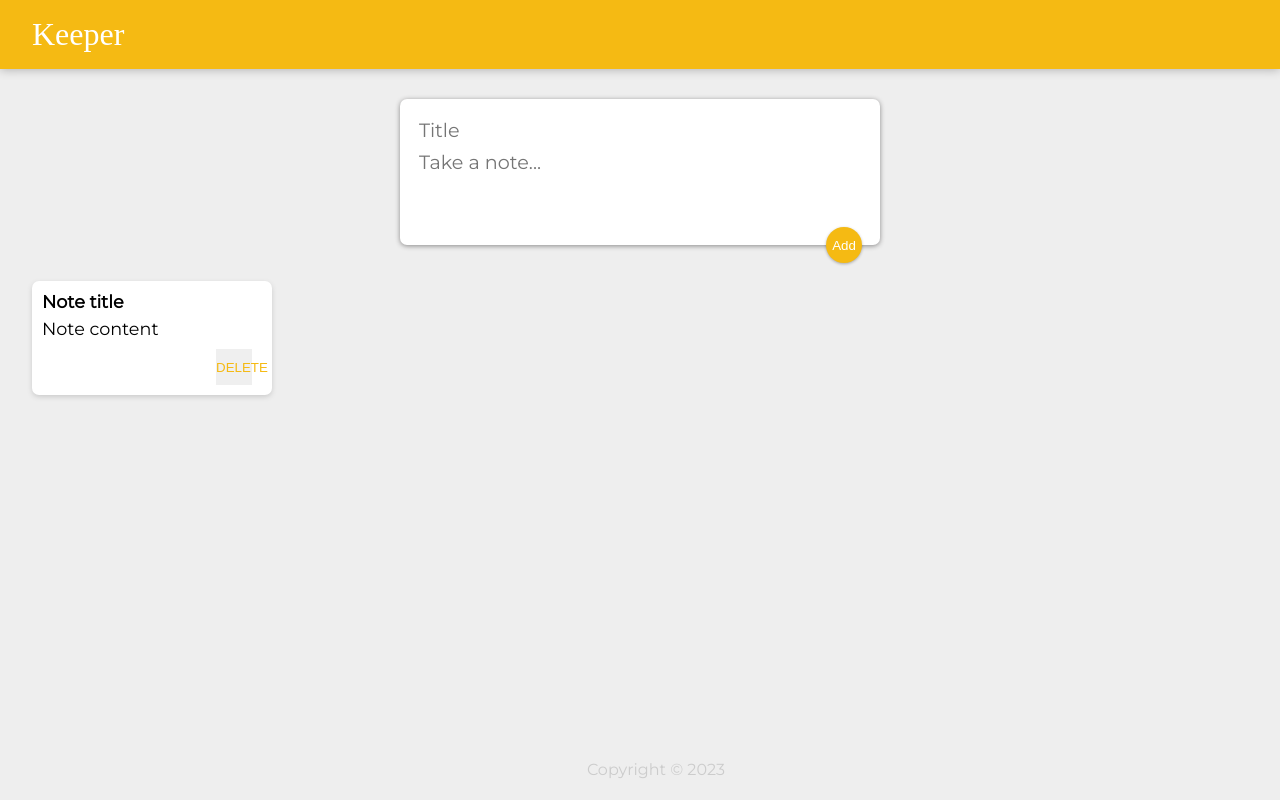
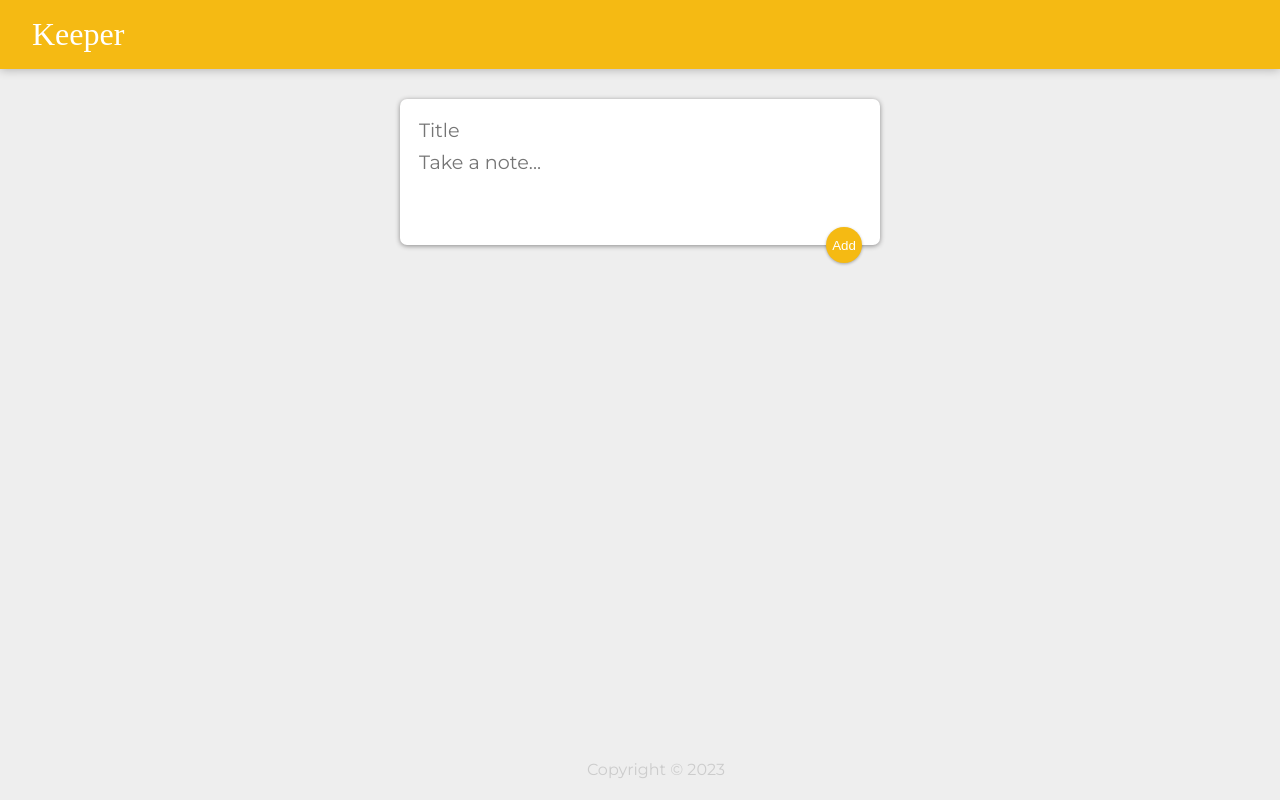
Before and after one commit to abdulrahmans0414/keeperApp, a React (Create React App) app: page / in a window 1280 px wide. Built offline with nearby package versions, Linux system fonts and the light colour scheme; a web font is replaced by a local one.

Commit message:
complete Take array and render seperate Note components for each item

```diff
--- a/src/components/App.jsx
+++ b/src/components/App.jsx
@@ -23,11 +23,14 @@ export default function App() {
       <CreateArea
         onAdd={addNote}
       />
-      <Note
-        key={1}
-        title="Note title"
-        content="Note content"
-      />
+
+      {notes.map((noteItem) => {
+        return <Note
+
+          title={noteItem.title}
+          content={noteItem.content}
+        />
+      })}
 
       <Footer />
     </div>
```
